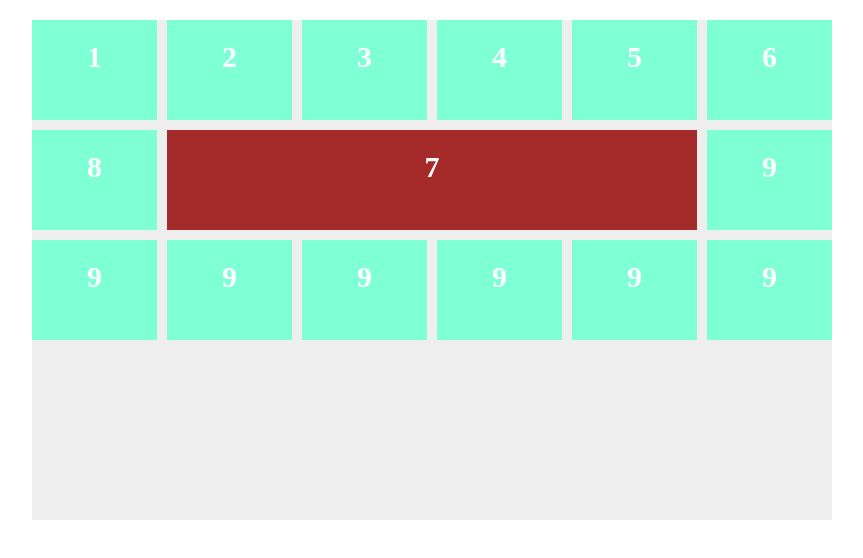
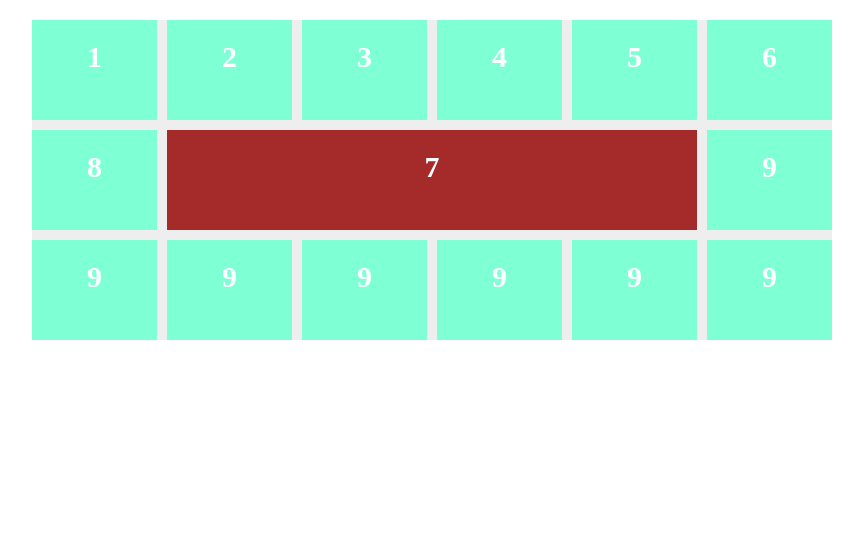
Before and after one commit to emanhamama/Grid, a plain HTML site: page index.html in a window 1280 px wide. Shown: the whole page, without its empty margins (208-1071 px from the left). Drawn offline with Linux system fonts and the light colour scheme.

Commit message:
Edit Grid

```diff
--- a/style.css
+++ b/style.css
@@ -4,7 +4,7 @@
 .parent {
   margin: 20px auto;
   width: 800px;
-  height: 500px;
+  height: 100%;
   background-color: #eee;
   display: grid;
   /* grid-template-columns: 100px repeat(3,50px) 25% repeat(2,auto); */
@@ -15,6 +15,7 @@
   /* row-gap: 20px;
     column-gap: 20px; */
   gap: 10px 10px;
+  grid-template-rows: 100px 100px 100px;
   /* justify-content: space-between;
     align-content: space-between; */
 }
```
